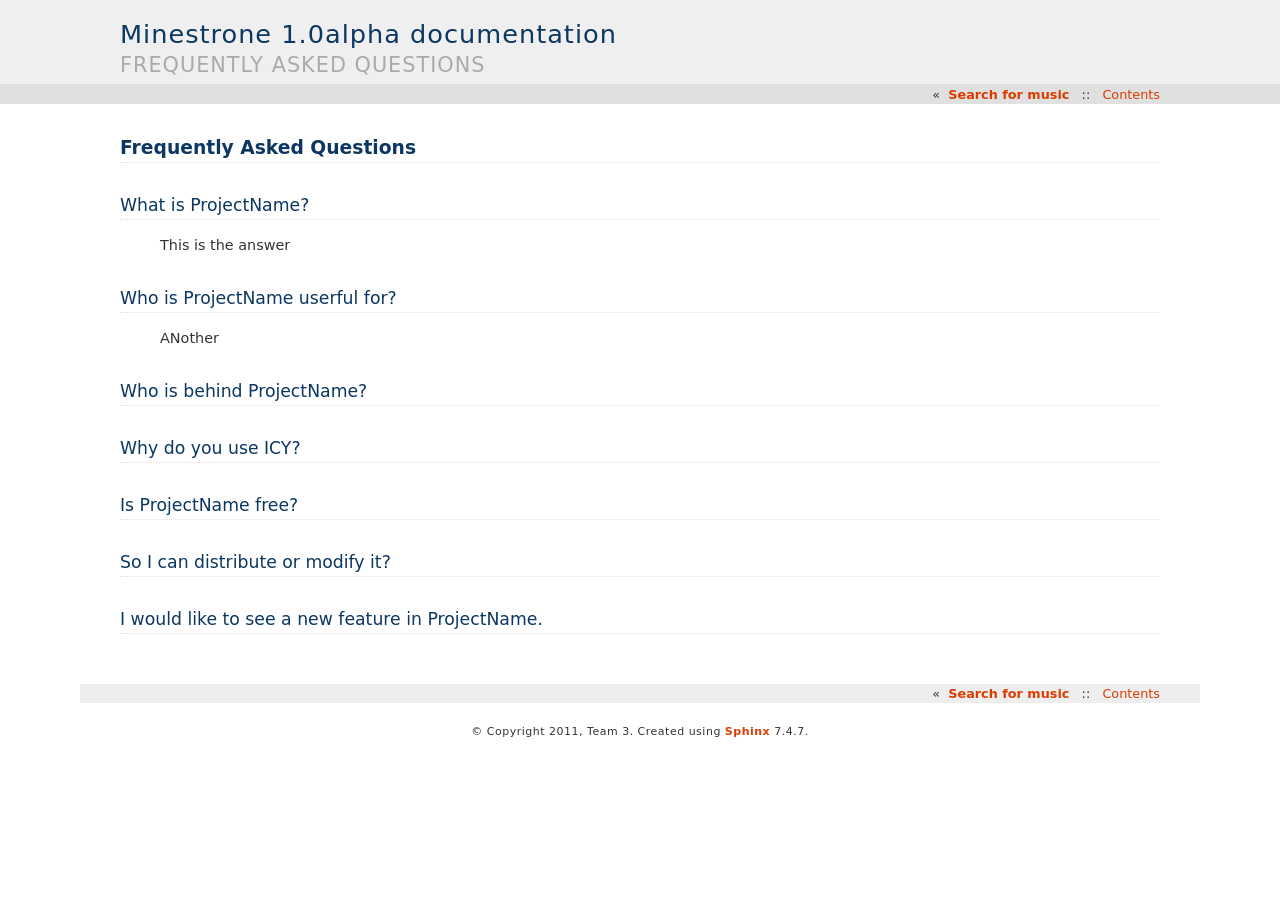
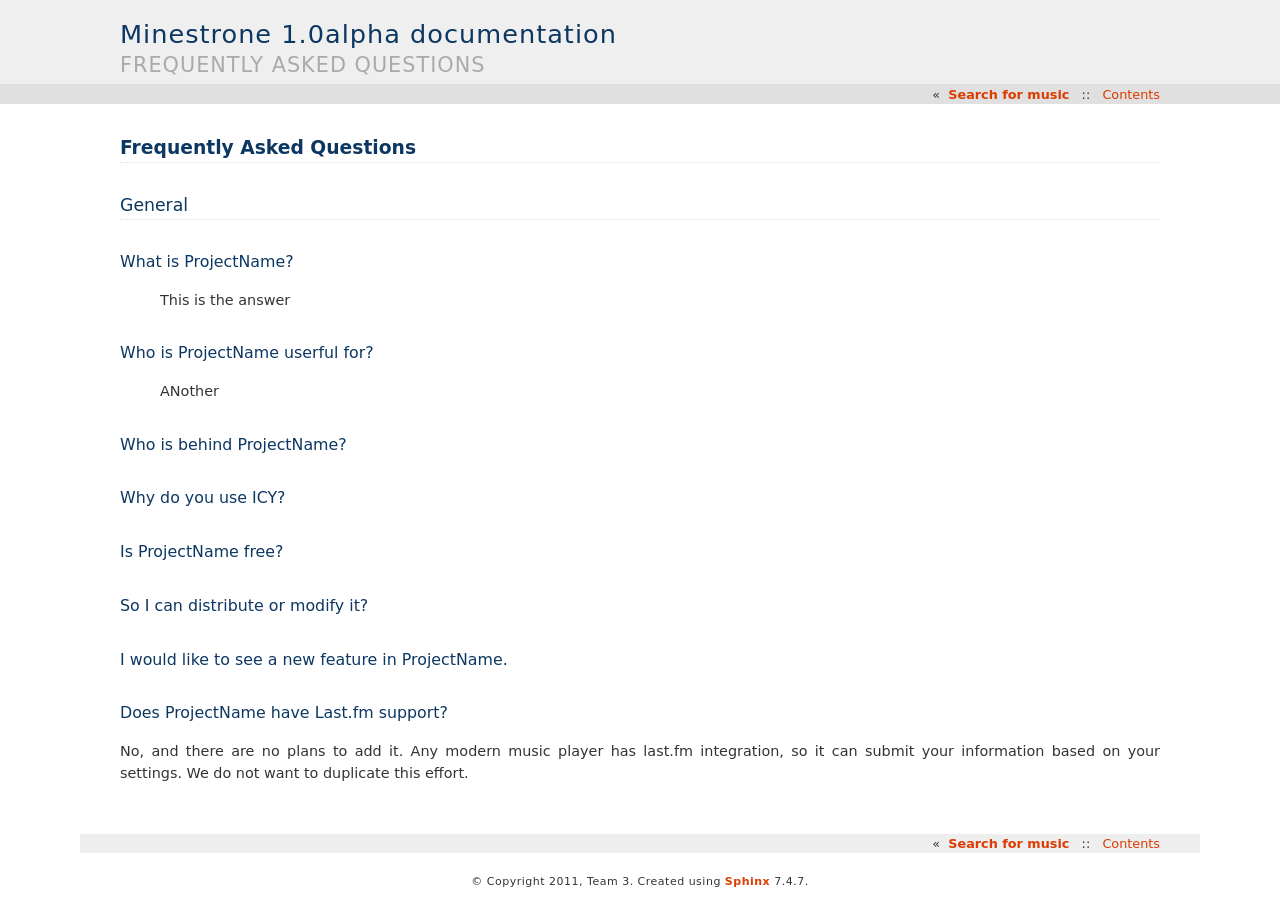
Before and after one commit to nikhilm/muzicast, a Sphinx documentation site: the page built from docs/usermanual/source/faq.rst, in a window 1280 px wide. Built offline with Sphinx 7.4.7, drawn with Linux system fonts in a browser that asks for light colours; pages that are not in the unit, such as notebooks, are missing from menus.

Commit message:
FAQ last.fm update

```diff
--- a/docs/usermanual/source/faq.rst
+++ b/docs/usermanual/source/faq.rst
@@ -1,5 +1,8 @@
 Frequently Asked Questions
 ==========================
+
+General
+-------
 
 What is ProjectName?
 ~~~~~~~~~~~~~~~~~~~~
@@ -23,3 +26,11 @@ So I can distribute or modify it?
 
 I would like to see a new feature in ProjectName.
 ~~~~~~~~~~~~~~~~~~~~~~~~~~~~~~~~~~~~~~~~~~~~~~~~~
+
+Does ProjectName have Last.fm support?
+~~~~~~~~~~~~~~~~~~~~~~~~~~~~~~~~~~~~~~
+
+No, and there are no plans to add it. Any modern music
+player has last.fm integration, so it can submit your
+information based on your settings. We do not want to
+duplicate this effort.
```
